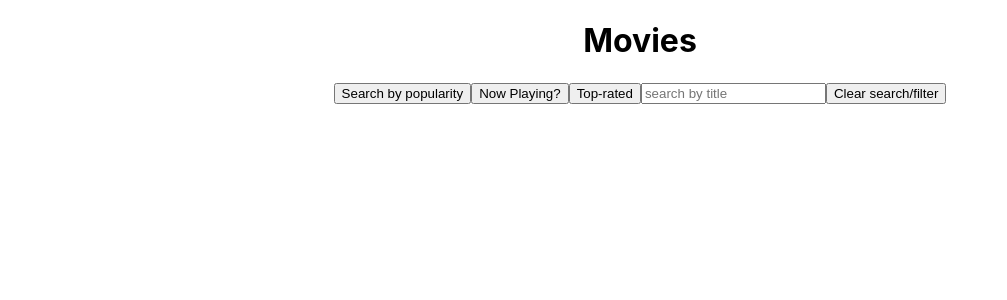
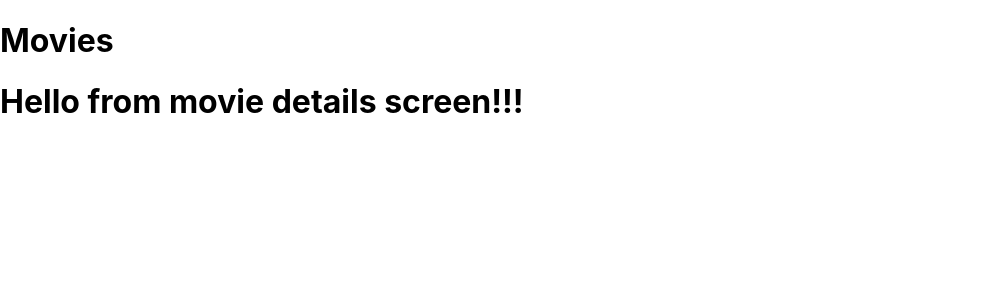
Before and after one commit to JulieGumerman/FE_developer_eval_Julie_Gumerman, a React (Create React App) app in the folder movies/: page /sanity in a window 1280 px wide. Shown: the top 300 px of the page, without its empty margins (0-1007 px from the left). Built offline with nearby package versions, Linux system fonts and the light colour scheme.

Commit message:
components built out; routes created

```diff
--- a/movies/src/App.js
+++ b/movies/src/App.js
@@ -1,94 +1,104 @@
 import React, {useEffect, useState} from 'react';
 import './App.scss';
-import axios from 'axios';
-import MovieCard from "./Components/MovieCard";
-
+//import axios from 'axios';
+//import MovieCard from "./Components/MovieCard";
+import Movies from "./Components/Movies"
+import { Route } from "react-router-dom";
+import MovieDetails from "./Components/MovieDetails"
 
 
 
 function App() {
 
-  const [movies, setMovies] = useState([])
-  const [searchByThisMovie, setSearchByThisMovie] = useState({title: ""})
+  return (
+    <div>
+      <h1>Movies</h1>
+      <Route exact path="/" component={Movies}/>
+      <Route path="/sanity" component={MovieDetails} />
+    </div>
+  )
 
-  const getMovies = () => {
-    //this commented-out axios call is a search-by-id
-    //axios.get("https://api.themoviedb.org/3/movie/550?api_key=727eb794d2d99f0338a6306c81041acc")
-    axios.get("https://api.themoviedb.org/3/discover/movie?api_key=727eb794d2d99f0338a6306c81041acc")
-      .then(response => {
-        console.log("GET MOVIES???", response)
-        setMovies(response.data.results)
-      })
-      .catch(err => console.log(err))
-  }
+//   const [movies, setMovies] = useState([])
+//   const [searchByThisMovie, setSearchByThisMovie] = useState({title: ""})
 
-    // useEffect(() => {
-    //   getMovies()
-    // })
-  const getNowPlaying = () => {
-    return
-  }
+//   const getMovies = () => {
+//     //this commented-out axios call is a search-by-id
+//     //axios.get("https://api.themoviedb.org/3/movie/550?api_key=727eb794d2d99f0338a6306c81041acc")
+//     axios.get("https://api.themoviedb.org/3/discover/movie?api_key=727eb794d2d99f0338a6306c81041acc")
+//       .then(response => {
+//         console.log("GET MOVIES???", response)
+//         setMovies(response.data.results)
+//       })
+//       .catch(err => console.log(err))
+//   }
 
-  const getTopRated = () => {
-    return
-  }
+//     // useEffect(() => {
+//     //   getMovies()
+//     // })
+//   const getNowPlaying = () => {
+//     return
+//   }
 
-  const getByPopularity = () => {
-    return
-  }
+//   const getTopRated = () => {
+//     return
+//   }
+
+//   const getByPopularity = () => {
+//     return
+//   }
 
 
-  const searchByTitle = (title) => {
-    /*THIS FUNCTION IS GOOD TO GO!!!*/
-    axios.get(`https://api.themoviedb.org/3/search/movie?api_key=727eb794d2d99f0338a6306c81041acc&query=${title}`)
-      .then(response => {
-        console.log("SEARCH BY TITLE", response.data.results);
-        setMovies(response.data.results)
+//   const searchByTitle = (title) => {
+//     /*THIS FUNCTION IS GOOD TO GO!!!*/
+//     axios.get(`https://api.themoviedb.org/3/search/movie?api_key=727eb794d2d99f0338a6306c81041acc&query=${title}`)
+//       .then(response => {
+//         console.log("SEARCH BY TITLE", response.data.results);
+//         setMovies(response.data.results)
 
-      })
-      .catch(err => console.log(err))
-  }
+//       })
+//       .catch(err => console.log(err))
+//   }
 
-  const handleChange = e => {
-    const {name, value} = e.target;
-    setSearchByThisMovie({[name]: value})
-    console.log("SEARCHBYTHISMOVIE", searchByThisMovie)
-    searchByTitle(searchByThisMovie.title)
-  }
+//   const handleChange = e => {
+//     const {name, value} = e.target;
+//     setSearchByThisMovie({[name]: value})
+//     console.log("SEARCHBYTHISMOVIE", searchByThisMovie)
+//     searchByTitle(searchByThisMovie.title)
+//   }
 
-//searchByTitle("Star Wars")
+// //searchByTitle("Star Wars")
 
 
-  return (
-    <div className="content-wrapper">
-      <h1>Movies</h1>
-        <div className="filter-search-bar">
-        <button>Search by popularity</button>
-        <button>Now Playing?</button>
-        <button>Top-rated</button>
-        <input
-          placeholder="search by title"
-          name="title"
-          value={searchByThisMovie.title}
-          onChange={handleChange}
-        />
-        <button
-          onClick={getMovies}
-        >Clear search/filter</button>
-      </div>
-      <div className="movie-card-holder">
-        {movies.map(movie => {
-          return (
-            <MovieCard
-              key={movie.id}
-              movie={movie}
-            />
-          )
+  //return (
+    // <div className="content-wrapper">
+    //   <h1>Movies</h1>
+    //     <div className="filter-search-bar">
+    //     <button>Search by popularity</button>
+    //     <button>Now Playing?</button>
+    //     <button>Top-rated</button>
+    //     <input
+    //       placeholder="search by title"
+    //       name="title"
+    //       value={searchByThisMovie.title}
+    //       onChange={handleChange}
+    //     />
+    //     <button
+    //       onClick={getMovies}
+    //     >Clear search/filter</button>
+    //   </div>
+    //   <div className="movie-card-holder">
+    //     {movies.map(movie => {
+    //       return (
+    //         <MovieCard
+    //           key={movie.id}
+    //           movie={movie}
+    //         />
+    //       )
 
-        })}
-      </div>
-    </div>
-  );
+    //     })}
+    //   </div>
+    // </div>
+  //);
 }
 
 export default App;
--- /dev/null
+++ b/movies/src/Components/MovieDetails.js
@@ -0,0 +1,9 @@
+import React from "react";
+
+const MovieDetails = () => {
+    return (
+        <h1>Hello from movie details screen!!!</h1>
+    );
+}
+
+export default MovieDetails;
--- /dev/null
+++ b/movies/src/Components/Movies.js
@@ -0,0 +1,87 @@
+import React, { useEffect, useState} from "react";
+import axios from "axios";
+import MovieCard from "./MovieCard"
+
+const Movies = () => {
+
+    const [movies, setMovies] = useState([])
+    const [searchByThisMovie, setSearchByThisMovie] = useState({title: ""})
+
+    const getMovies = () => {
+      //this commented-out axios call is a search-by-id
+      //axios.get("https://api.themoviedb.org/3/movie/550?api_key=727eb794d2d99f0338a6306c81041acc")
+      axios.get("https://api.themoviedb.org/3/discover/movie?api_key=727eb794d2d99f0338a6306c81041acc")
+        .then(response => {
+          console.log("GET MOVIES???", response)
+          setMovies(response.data.results)
+        })
+        .catch(err => console.log(err))
+    }
+
+      // useEffect(() => {
+      //   getMovies()
+      // })
+    const getNowPlaying = () => {
+      return
+    }
+
+    const getTopRated = () => {
+      return
+    }
+
+    const getByPopularity = () => {
+      return
+    }
+
+
+    const searchByTitle = (title) => {
+      /*THIS FUNCTION IS GOOD TO GO!!!*/
+      axios.get(`https://api.themoviedb.org/3/search/movie?api_key=727eb794d2d99f0338a6306c81041acc&query=${title}`)
+        .then(response => {
+          console.log("SEARCH BY TITLE", response.data.results);
+          setMovies(response.data.results)
+
+        })
+        .catch(err => console.log(err))
+    }
+
+    const handleChange = e => {
+      const {name, value} = e.target;
+      setSearchByThisMovie({[name]: value})
+      console.log("SEARCHBYTHISMOVIE", searchByThisMovie)
+      searchByTitle(searchByThisMovie.title)
+    }
+
+  //searchByTitle("Star Wars")
+    return (
+        <div className="content-wrapper">
+          <div className="filter-search-bar">
+          <button>Search by popularity</button>
+          <button>Now Playing?</button>
+          <button>Top-rated</button>
+          <input
+            placeholder="search by title"
+            name="title"
+            value={searchByThisMovie.title}
+            onChange={handleChange}
+          />
+          <button
+            onClick={getMovies}
+          >Clear search/filter</button>
+        </div>
+        <div className="movie-card-holder">
+          {movies.map(movie => {
+            return (
+              <MovieCard
+                key={movie.id}
+                movie={movie}
+              />
+            )
+
+          })}
+        </div>
+      </div>
+    );
+}
+
+export default Movies;
```
